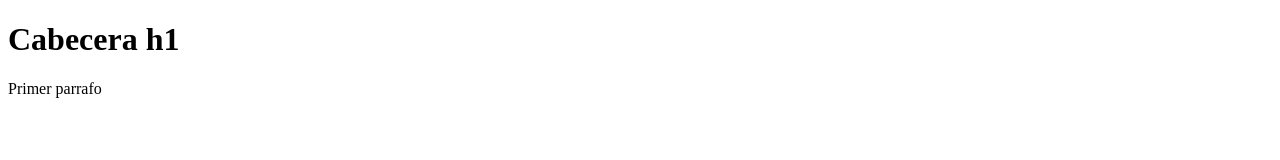
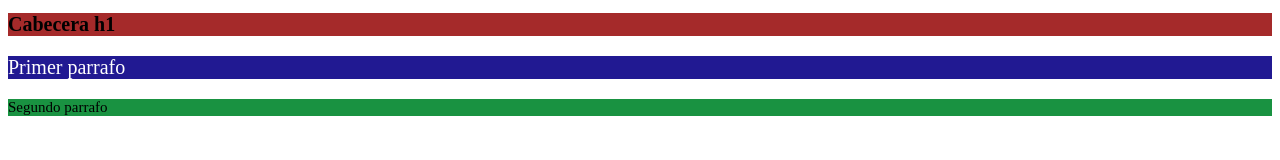
Before and after one commit to juaki00/prueba, a plain HTML site: page index.html in a window 1280 px wide. Drawn offline with Linux system fonts and the light colour scheme.

Commit message:
Creacion miestilo.css y linkado en index.html

```diff
--- a/index.html
+++ b/index.html
@@ -5,11 +5,12 @@
     <meta http-equiv="X-UA-Compatible" content="IE=edge">
     <meta name="viewport" content="width=device-width, initial-scale=1.0">
     <title>Document</title>
-
+    <link rel="stylesheet" href="miestilo.css">
 
 </head>
 <body>
     <h1>Cabecera h1</h1>
     <p class="parrafo">Primer parrafo</p>
+    <p>Segundo parrafo</p>
 </body>
 </html>
--- /dev/null
+++ b/miestilo.css
@@ -0,0 +1,15 @@
+h1{
+    background-color: brown;
+    font-size: 20px;
+}
+
+.parrafo{
+    background-color: rgb(33, 25, 146);
+    color: white;
+    font-size: 20px;
+}
+
+p{
+    background-color: rgb(25, 146, 65);
+    font-size: 15px;
+}
```
